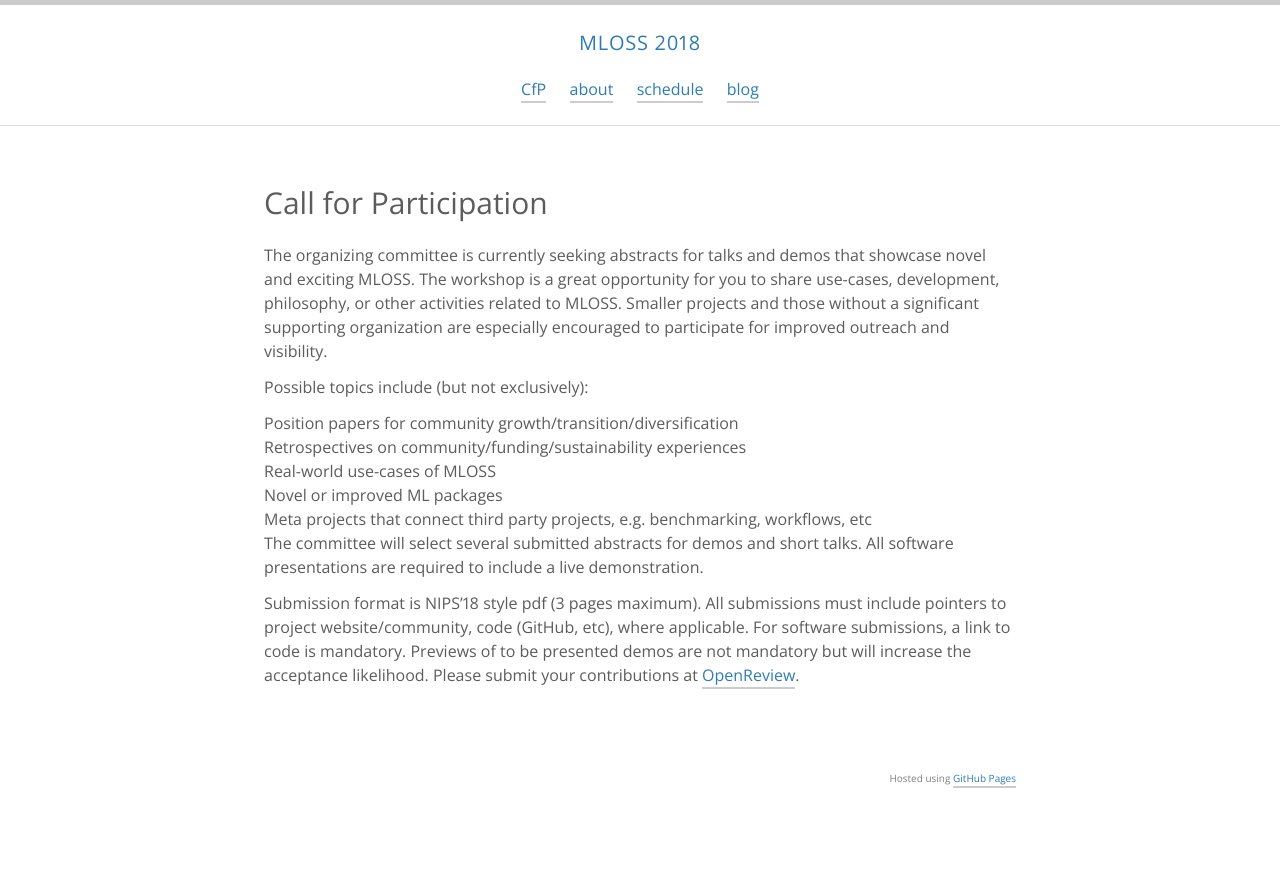
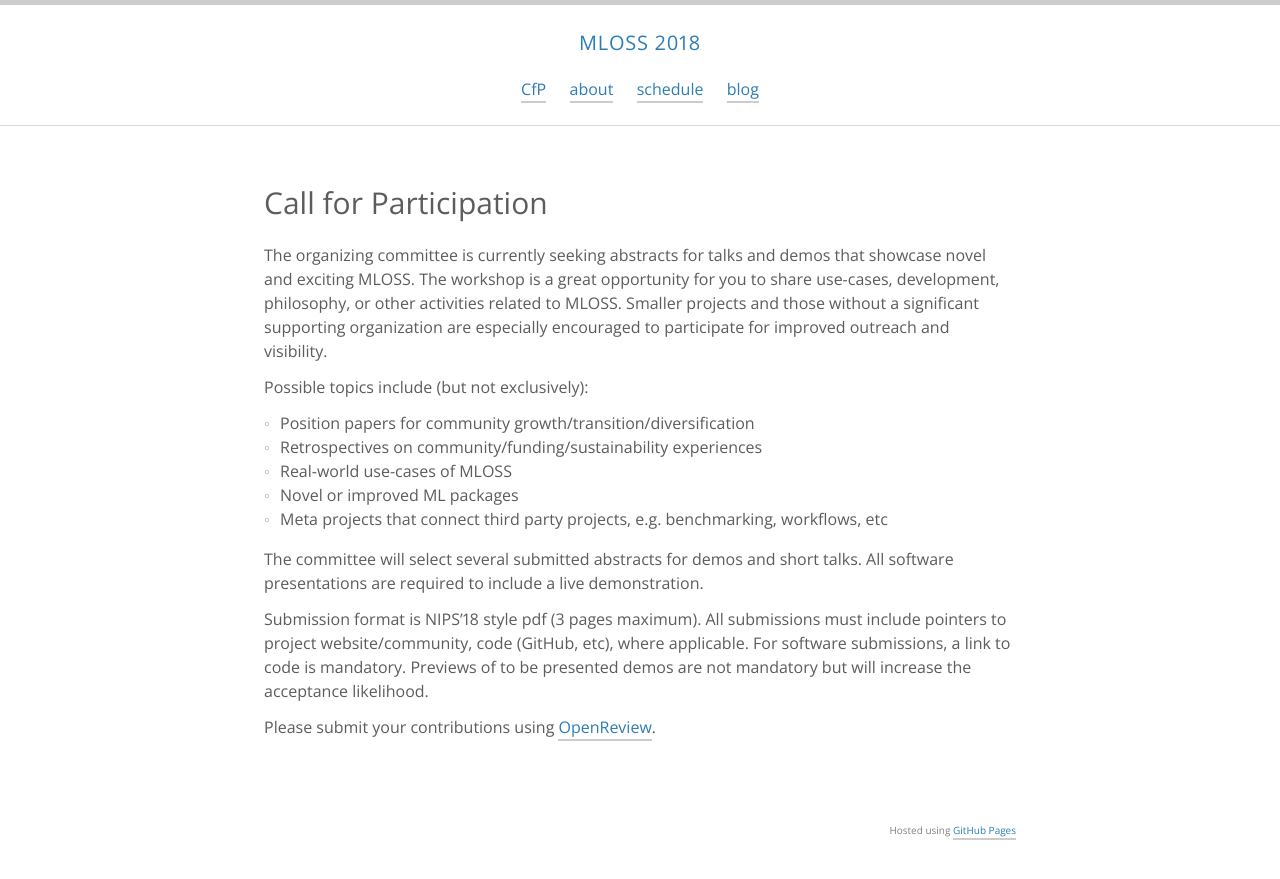
Before and after one commit to nips-2018-oss/nips-2018-oss.github.io, a Jekyll site: the page built from cfp.md, in a window 1280 px wide. Shown: the top 879 px of the page. Built offline with Jekyll 4.4.1, drawn with Linux system fonts in a browser that asks for light colours.

Commit message:
Update appearance

```diff
--- a/assets/scss/_layout.scss
+++ b/assets/scss/_layout.scss
@@ -44,6 +44,16 @@ hr {
   margin-left: auto;
   margin-right: auto;
   max-width: 800px;
+}
+
+.page ul {
+    list-style: none;
+    margin-bottom: 1em;
+}
+.page li::before {
+    content: "\25E6";
+    color: #aaa;
+    display: inline-block; width: 1em;
 }
 
 .pull-left {
--- a/cfp.md
+++ b/cfp.md
@@ -15,4 +15,6 @@ Possible topics include (but not exclusively):
 
 The committee will select several submitted abstracts for demos and short talks. All software presentations are required to include a live demonstration.
 
-Submission format is NIPS'18 style pdf (3 pages maximum). All submissions must include pointers to project website/community, code (GitHub, etc), where applicable. For software submissions, a link to code is mandatory. Previews of to be presented demos are not mandatory but will increase the acceptance likelihood. Please submit your contributions at [OpenReview](https://openreview.net/group?id=NIPS.cc/2018/Workshop/MLOSS).
+Submission format is NIPS'18 style pdf (3 pages maximum). All submissions must include pointers to project website/community, code (GitHub, etc), where applicable. For software submissions, a link to code is mandatory. Previews of to be presented demos are not mandatory but will increase the acceptance likelihood.
+
+Please submit your contributions using [OpenReview](https://openreview.net/group?id=NIPS.cc/2018/Workshop/MLOSS).
```
